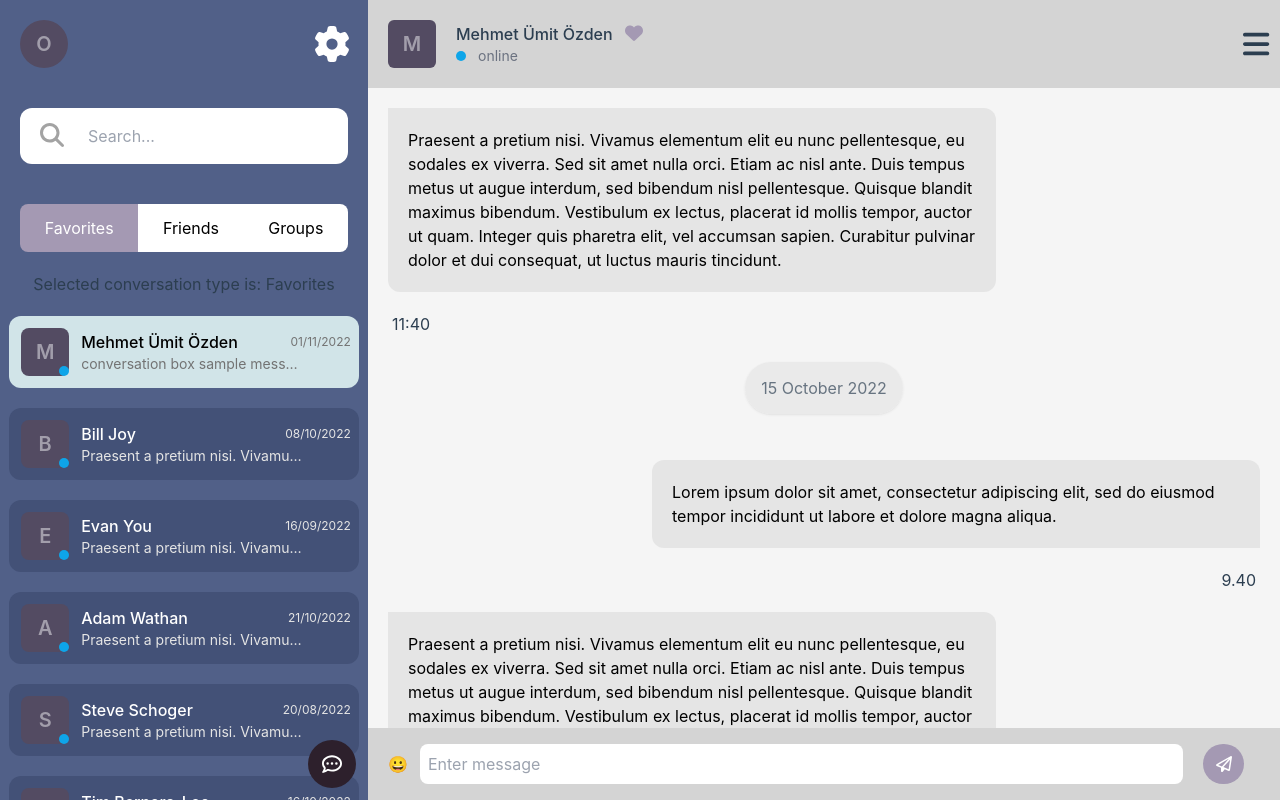
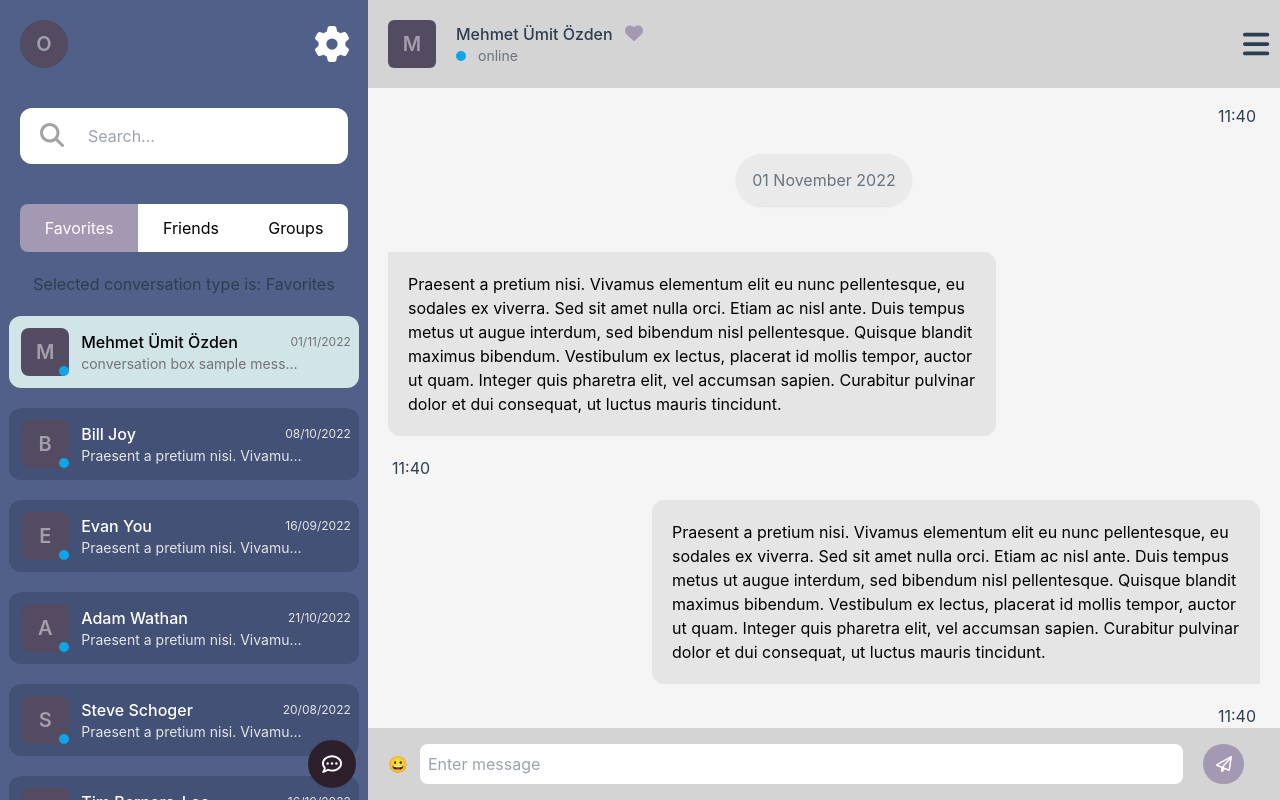
Before and after one commit to bowl-org/bowl-desktop, a Vue app: page / in a window 1280 px wide. Built offline with nearby package versions, Linux system fonts and the light colour scheme.

Commit message:
Start scroll from bottom in ChatMessageList component

```diff
--- a/src/components/ChatMessageList.vue
+++ b/src/components/ChatMessageList.vue
@@ -1,10 +1,11 @@
 <template>
-  <div class="message-container overflow-auto max-h-screen">
+  <div class="scroll-reverser-div overflow-auto max-h-screen flex flex-col-reverse">
+    <div class="message-container ">
       <ChatMessage
         message="Praesent a pretium nisi. Vivamus elementum elit eu nunc pellentesque, eu sodales ex viverra. Sed sit amet nulla orci. Etiam ac nisl ante. Duis tempus metus ut augue interdum, sed bibendum nisl pellentesque. Quisque blandit maximus bibendum. Vestibulum ex lectus, placerat id mollis tempor, auctor ut quam. Integer quis pharetra elit, vel accumsan sapien. Curabitur pulvinar dolor et dui consequat, ut luctus mauris tincidunt. "
         time="11:40"
       />
-    <ChatDateSpan date="15 October 2022"/>
+      <ChatDateSpan date="15 October 2022" />
       <ChatMessage
         messageType="sent"
         message="Lorem ipsum dolor sit amet, consectetur adipiscing elit,
@@ -20,7 +21,7 @@ sed do eiusmod tempor incididunt ut labore et dolore magna aliqua."
         message="Praesent a pretium nisi. Vivamus elementum elit eu nunc pellentesque, eu sodales ex viverra. Sed sit amet nulla orci. Etiam ac nisl ante. Duis tempus metus ut augue interdum, sed bibendum nisl pellentesque. Quisque blandit maximus bibendum. Vestibulum ex lectus, placerat id mollis tempor, auctor ut quam. Integer quis pharetra elit, vel accumsan sapien. Curabitur pulvinar dolor et dui consequat, ut luctus mauris tincidunt. "
         time="11:40"
       />
-    <ChatDateSpan date="01 November 2022"/>
+      <ChatDateSpan date="01 November 2022" />
       <ChatMessage
         message="Praesent a pretium nisi. Vivamus elementum elit eu nunc pellentesque, eu sodales ex viverra. Sed sit amet nulla orci. Etiam ac nisl ante. Duis tempus metus ut augue interdum, sed bibendum nisl pellentesque. Quisque blandit maximus bibendum. Vestibulum ex lectus, placerat id mollis tempor, auctor ut quam. Integer quis pharetra elit, vel accumsan sapien. Curabitur pulvinar dolor et dui consequat, ut luctus mauris tincidunt. "
         time="11:40"
@@ -31,20 +32,19 @@ sed do eiusmod tempor incididunt ut labore et dolore magna aliqua."
         time="11:40"
       />
     </div>
+  </div>
 </template>
 <script>
-import ChatMessage from "./ChatMessage.vue"
-import ChatDateSpan from "./ChatDateSpan.vue"
-export default{
+import ChatMessage from "./ChatMessage.vue";
+import ChatDateSpan from "./ChatDateSpan.vue";
+export default {
   name: "ChatMessageList",
-  components:{
+  components: {
     ChatMessage,
-    ChatDateSpan
+    ChatDateSpan,
   },
-  methos:{
-    addNewMessage(){
-
-    }
-  }
-}
+  methos: {
+    addNewMessage() {},
+  },
+};
 </script>
--- a/src/components/TheChat.vue
+++ b/src/components/TheChat.vue
@@ -1,5 +1,5 @@
 <template>
-  <div class="the-chat bg-neutral-100 flex flex-col justify-between max-h-screen">
+  <div class="the-chat bg-neutral-100 flex flex-col  justify-between max-h-screen">
     <div class="upper-chat bg-neutral-300 flex justify-between items-center">
       <div class="current-chat-box flex items-center">
         <ConversationAvatar letter="M" class="m-5 rounded-md" />
```
Lines whose indentation alone changed are shown as unchanged.
